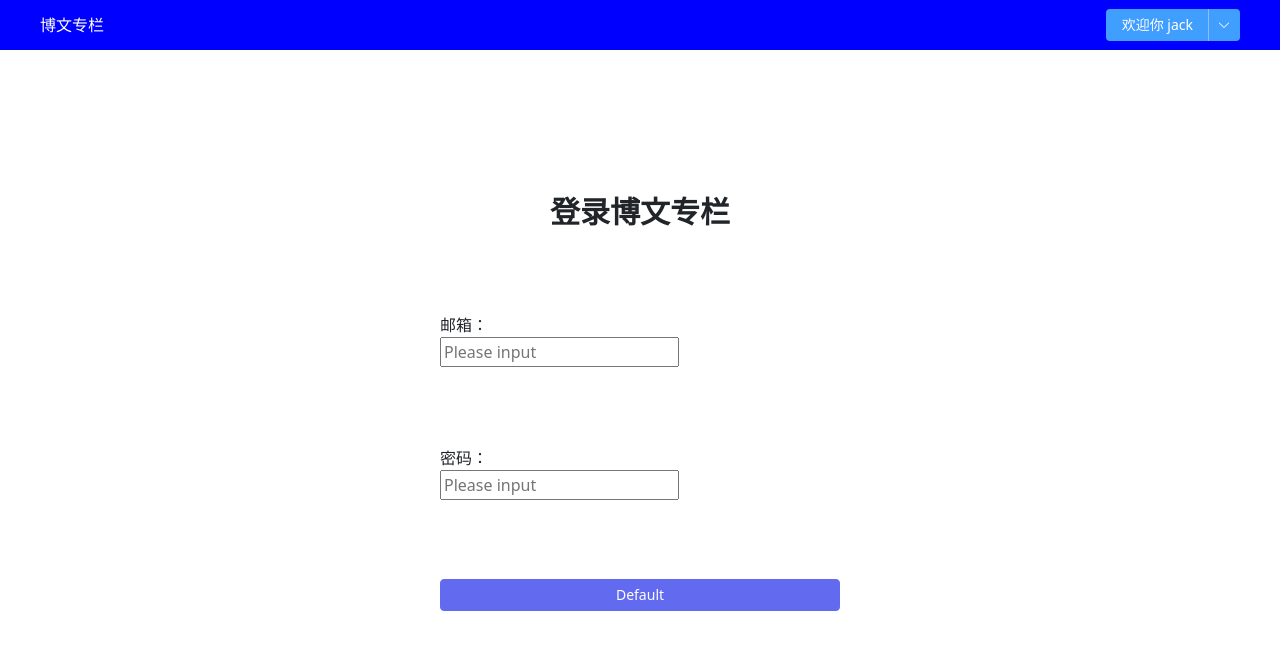
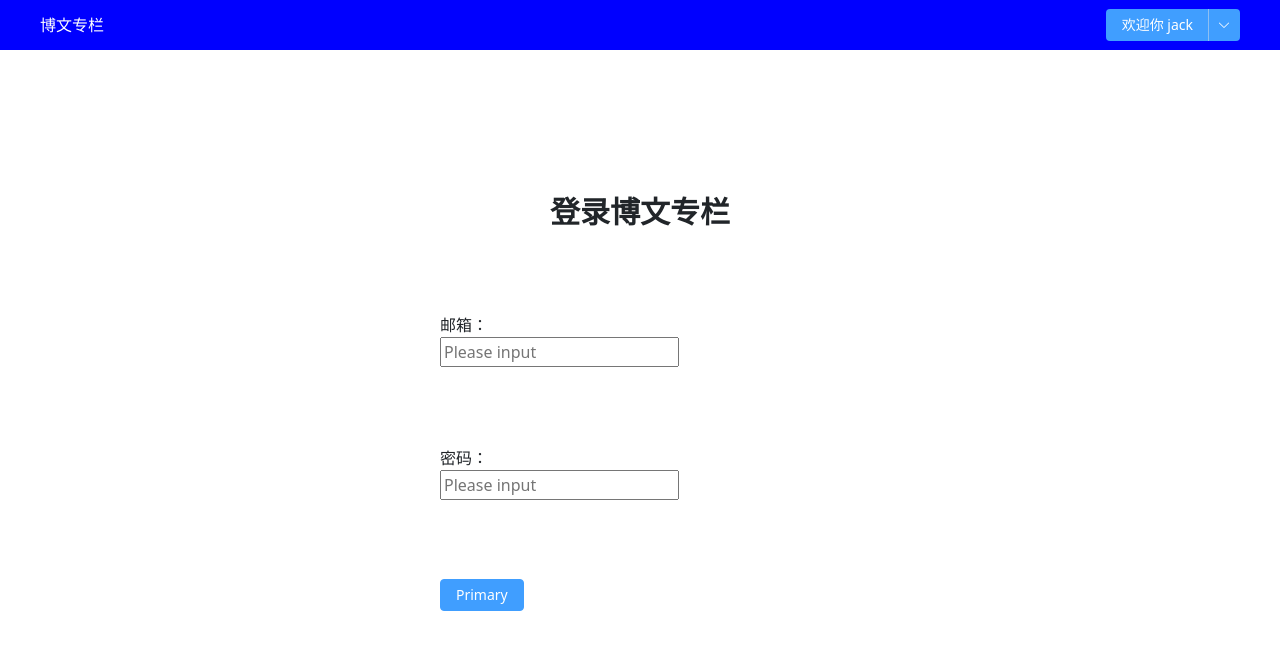
Before and after one commit to wangchongfire/bowen, a Vue app: page / in a window 1280 px wide. Shown: the top 650 px of the page. Built offline with nearby package versions, Linux system fonts and the light colour scheme.

Commit message:
5-8 ValidateForm组件编码-使用插槽slot

```diff
--- a/src/App.vue
+++ b/src/App.vue
@@ -2,7 +2,7 @@
   <div id="app">
     <GlobalHeader :user="userData" />
     <!-- <ColumnList :list="testData"/> -->
-    <ValidateForm>
+    <ValidateForm @form-submit="handleFormSubmit">
       <ValidateInput
         type="text"
         v-model:modelValue="modelVal"
@@ -12,6 +12,9 @@
       <ValidateInput type="password">
         <div>密码：</div>
       </ValidateInput>
+      <template #submit>
+        <el-button type="primary">Primary</el-button>
+      </template>
     </ValidateForm>
   </div>
 </template>
@@ -30,6 +33,11 @@ const emailRules: IRuleProp[] = [
 ]
 // 表单数据之邮箱数据的响应式
 const modelVal = ref('init email');
+// 处理表单组件注册的事件
+const handleFormSubmit = (flag:boolean) => {
+  // alert(flag);
+
+}
 
 // 传给首页header的数据
 const userData: IUser = {
--- a/src/components/ValidateForm.vue
+++ b/src/components/ValidateForm.vue
@@ -3,17 +3,31 @@
         <div class="form">
             <div class="title">登录博文专栏</div>
             <slot></slot>
-            <el-button color="#626aef" >Default</el-button>
+
+            <div @click="onFormSubmit">
+                <!-- 具名插槽 -->
+                <slot name="submit">
+                    <!-- 父组件没有传递按钮元素，则显示下方的默认按钮 -->
+                    <el-button>Default</el-button>
+                </slot>
+            </div>
         </div>
     </div>
 </template>
 <script lang="ts" setup>
+import  { defineEmits } from 'vue';
+
+const emit = defineEmits(['form-submit']);
+const onFormSubmit = () => {
+    emit('form-submit',true);
+}
 </script>
 <style lang="scss" scoped>
-.container{
+.container {
     display: flex;
     justify-content: center;
-    .form{
+
+    .form {
         width: 400px;
         height: 500px;
         margin-top: 100px;
@@ -21,8 +35,9 @@
         display: flex;
         flex-direction: column;
         justify-content: space-around;
-        .title{
-            font-size:30px;
+
+        .title {
+            font-size: 30px;
             font-weight: 600;
             text-align: center;
         }
```
Also changed, not shown: version-img/5-8form组件设计图.png (added), 1 other file (tests, documents, lock files or other folders).
